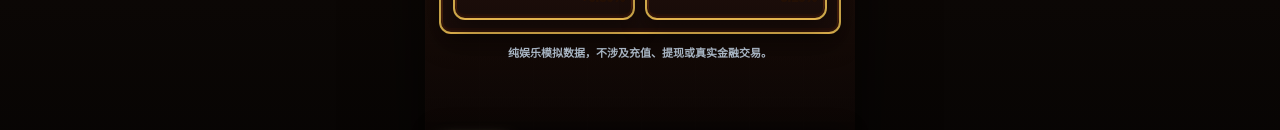
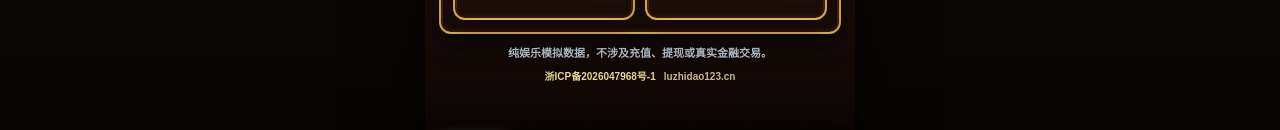
Before and after one commit to F1shxX/Tavern-Market-Storms-Fe, a website: page index.html in a window 1280 px wide. Shown: the part 604-734 px from the top of the page. Drawn offline with Linux system fonts and the light colour scheme.

Commit message:
chore: add ICP filing domain

```diff
--- a/app.js
+++ b/app.js
@@ -7,6 +7,8 @@ const LOCAL_API_BASE_URL = ["127.0.0.1", "localhost"].includes(window.location.h
   : "";
 const API_BASE_URL = window.TMS_API_BASE_URL || LOCAL_API_BASE_URL;
 const STATIC_LEADERBOARD_URL = "./data/battlegrounds-leaderboard.json";
+const SITE_DOMAIN = "luzhidao123.cn";
+const ICP_BEIAN = "浙ICP备2026047968号-1";
 const portraitAvatars = {
   "stock-001": "./assets/portraits/stock-001.webp",
   "stock-002": "./assets/portraits/stock-002.webp",
@@ -1700,6 +1702,15 @@ function renderNav() {
   `;
 }
 
+function renderSiteFiling() {
+  return `
+    <footer class="site-filing">
+      <a href="https://beian.miit.gov.cn/" target="_blank" rel="noopener noreferrer">${ICP_BEIAN}</a>
+      <span>${SITE_DOMAIN}</span>
+    </footer>
+  `;
+}
+
 function renderHome() {
   const gainers = topGainers();
   const losers = topLosers();
@@ -1732,6 +1743,7 @@ function renderHome() {
       <div class="home-disclaimer">
         纯娱乐模拟数据，不涉及充值、提现或真实金融交易。
       </div>
+      ${renderSiteFiling()}
       ${renderNav()}
       ${renderToast()}
     </section>
@@ -1880,6 +1892,7 @@ function renderMarkets() {
           </tbody>
         </table>
       </div>
+      ${renderSiteFiling()}
       ${renderNav()}
       ${renderToast()}
     </section>
@@ -1927,6 +1940,7 @@ function renderDetail() {
         <div class="summary-pill">今日成交<strong>${money(target.volume)} 手</strong></div>
         <div class="summary-pill">可用金币<strong>${money(state.balance)}</strong></div>
       </div>
+      ${renderSiteFiling()}
       ${renderNav()}
       ${renderToast()}
     </section>
@@ -2071,6 +2085,7 @@ function renderTrade() {
         <div class="notice-line"><b>可用金币：</b><span>${money(state.balance)} 金币</span></div>
         <div class="notice-line"><b>当前持仓：</b><span>${holding.quantity} 股，均价 ${price(holding.averageCost)}</span></div>
       </div>
+      ${renderSiteFiling()}
       ${renderNav()}
       ${renderToast()}
     </section>
@@ -2101,6 +2116,7 @@ function renderHoldings() {
             : `<div class="panel empty">暂无持仓，去行情页买入第一只标的。</div>`
         }
       </div>
+      ${renderSiteFiling()}
       ${renderNav()}
       ${renderToast()}
     </section>
@@ -2192,6 +2208,7 @@ function renderRankings() {
           ${nearby.map((row) => renderRankRow(row)).join("")}
         </div>
       </div>
+      ${renderSiteFiling()}
       ${renderNav()}
       ${renderToast()}
     </section>
@@ -2220,6 +2237,7 @@ function renderAnnouncements() {
         }</p>
       </article>
       <button class="btn btn-red btn-wide" data-action="reset">重置 Demo 数据</button>
+      ${renderSiteFiling()}
       ${renderNav()}
       ${renderToast()}
     </section>
--- a/styles.css
+++ b/styles.css
@@ -458,6 +458,30 @@ button {
   font-size: 11px;
   font-weight: 800;
   text-align: center;
+}
+
+.site-filing {
+  display: flex;
+  flex-wrap: wrap;
+  justify-content: center;
+  gap: 4px 8px;
+  margin: 10px 0 4px;
+  color: rgba(255, 239, 188, 0.76);
+  font-size: 10px;
+  font-weight: 800;
+  line-height: 1.35;
+  text-align: center;
+  text-shadow: 0 2px 0 rgba(24, 8, 4, 0.7);
+}
+
+.site-filing a {
+  color: rgba(255, 245, 166, 0.88);
+  text-decoration: none;
+}
+
+.site-filing a:active,
+.site-filing a:hover {
+  color: var(--gold-1);
 }
 
 .notice-line {
```
Also changed, not shown: 1 other file.
